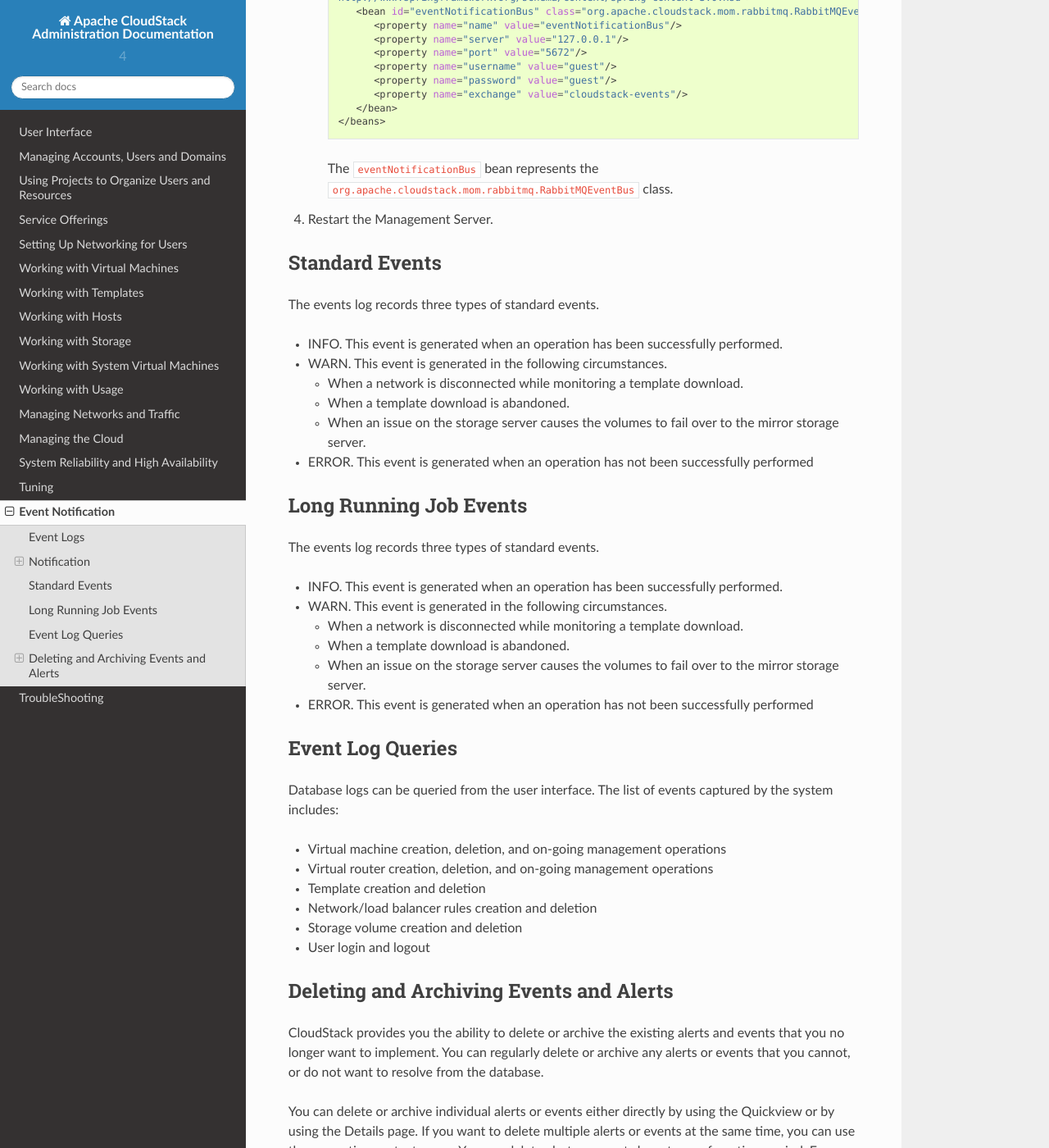
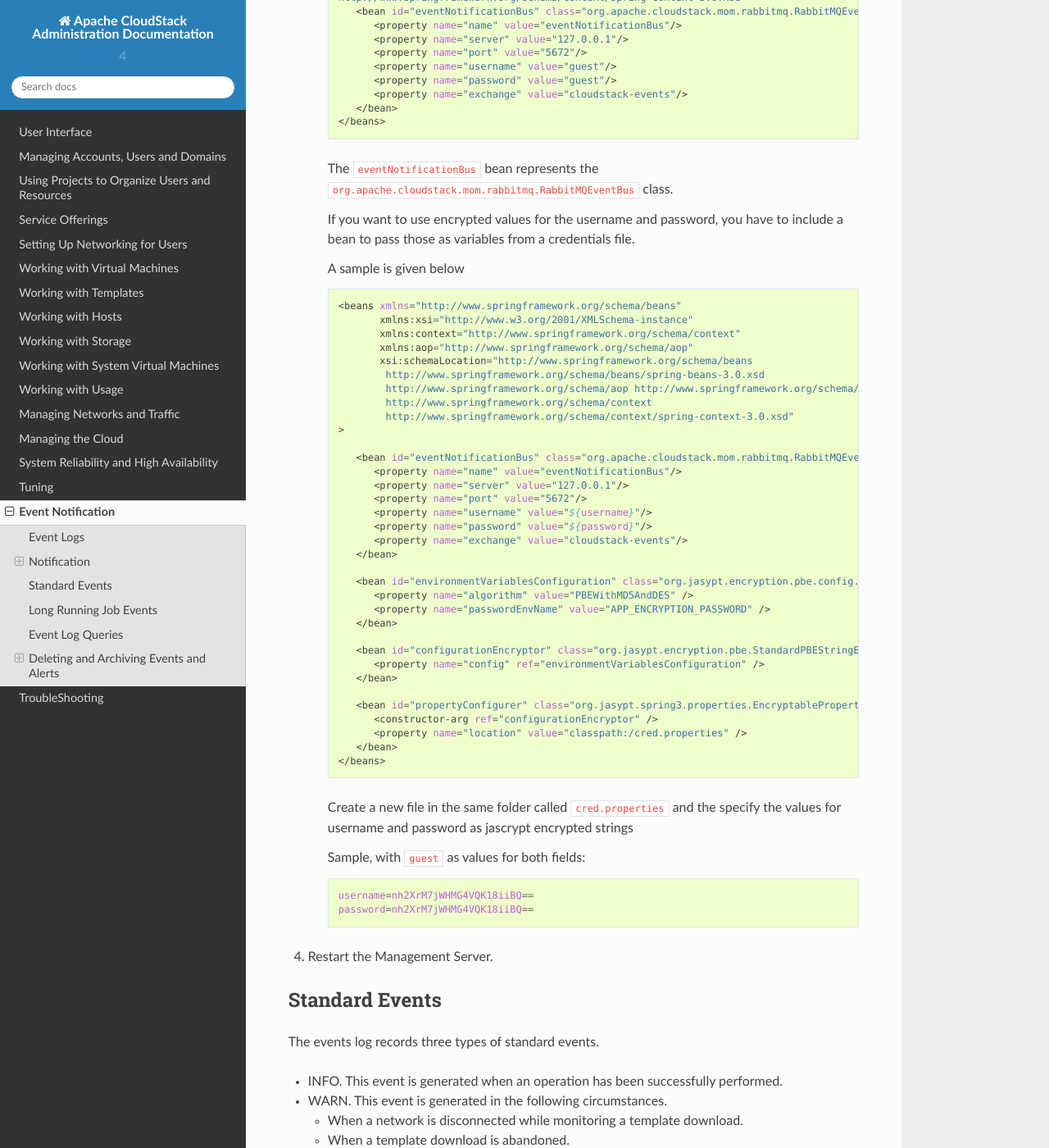
Before and after one commit to apache/cloudstack-docs-admin, a Sphinx documentation site: the page built from source/events.rst, in a window 1280 px wide and 1400 px high, scrolled down 1961 px. Shown: the whole window at 82% size. Built offline with Sphinx 7.4.7 and the Read the Docs theme 2.0.0, drawn with Linux system fonts in a browser that asks for light colours.

Commit message:
CLOUDSTACK-5879: added encrypted values
Signed-off-by: Pierre-Luc Dion <pdion891@apache.org>

```diff
--- a/source/events.rst
+++ b/source/events.rst
@@ -142,6 +142,59 @@
       The ``eventNotificationBus`` bean represents the
       ``org.apache.cloudstack.mom.rabbitmq.RabbitMQEventBus`` class.
 
+      If you want to use encrypted values for the username and password, you have to include a bean to pass those
+      as variables from a credentials file.
+
+      A sample is given below
+
+      .. code:: bash
+
+         <beans xmlns="http://www.springframework.org/schema/beans"
+                xmlns:xsi="http://www.w3.org/2001/XMLSchema-instance"
+                xmlns:context="http://www.springframework.org/schema/context"
+                xmlns:aop="http://www.springframework.org/schema/aop"
+                xsi:schemaLocation="http://www.springframework.org/schema/beans
+                 http://www.springframework.org/schema/beans/spring-beans-3.0.xsd
+                 http://www.springframework.org/schema/aop http://www.springframework.org/schema/aop/spring-aop-3.0.xsd
+                 http://www.springframework.org/schema/context
+                 http://www.springframework.org/schema/context/spring-context-3.0.xsd"
+         >
+
+            <bean id="eventNotificationBus" class="org.apache.cloudstack.mom.rabbitmq.RabbitMQEventBus">
+               <property name="name" value="eventNotificationBus"/>
+               <property name="server" value="127.0.0.1"/>
+               <property name="port" value="5672"/>
+               <property name="username" value="${username}"/>
+               <property name="password" value="${password}"/>
+               <property name="exchange" value="cloudstack-events"/>
+            </bean>
+
+            <bean id="environmentVariablesConfiguration" class="org.jasypt.encryption.pbe.config.EnvironmentStringPBEConfig">
+               <property name="algorithm" value="PBEWithMD5AndDES" />
+               <property name="passwordEnvName" value="APP_ENCRYPTION_PASSWORD" />
+            </bean>
+
+            <bean id="configurationEncryptor" class="org.jasypt.encryption.pbe.StandardPBEStringEncryptor">
+               <property name="config" ref="environmentVariablesConfiguration" />
+            </bean>
+
+            <bean id="propertyConfigurer" class="org.jasypt.spring3.properties.EncryptablePropertyPlaceholderConfigurer">
+               <constructor-arg ref="configurationEncryptor" />
+               <property name="location" value="classpath:/cred.properties" />
+            </bean>
+         </beans>
+
+
+      Create a new file in the same folder called ``cred.properties`` and the specify the values for username and password as jascrypt encrypted strings
+
+      Sample, with ``guest`` as values for both fields:
+
+      .. code:: bash
+
+         username=nh2XrM7jWHMG4VQK18iiBQ==
+         password=nh2XrM7jWHMG4VQK18iiBQ==
+
+
 #. Restart the Management Server.
 
 
```
